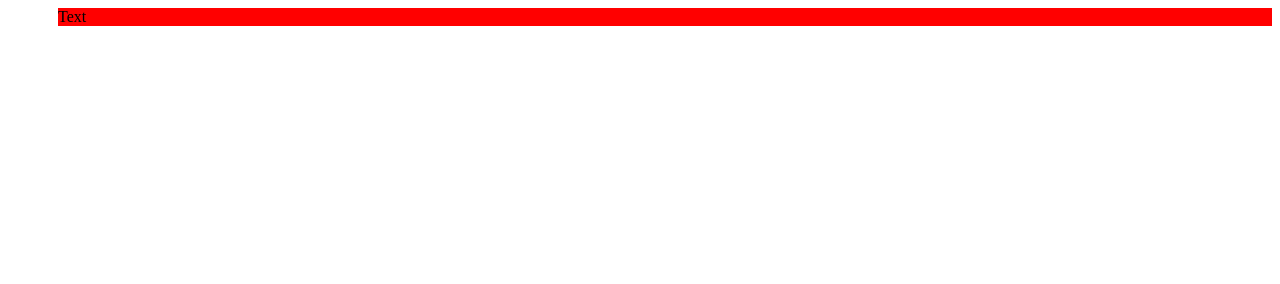
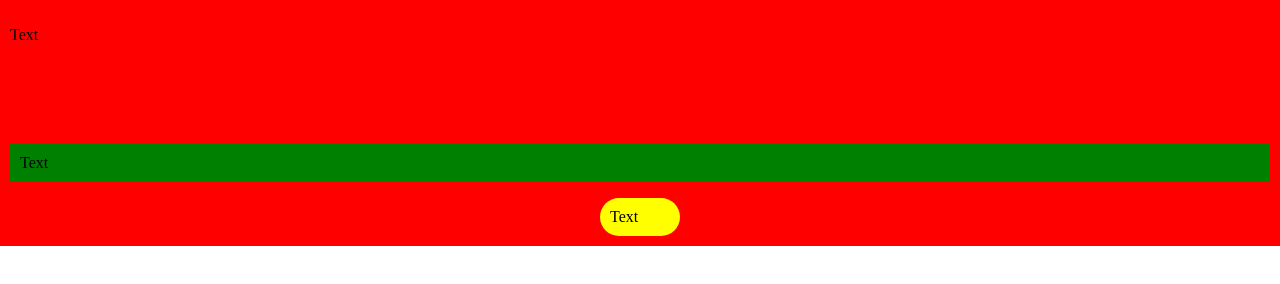
Before and after one commit to stefan-jieanu/tuts, a website built with Vite: page index.html in a window 1280 px wide. Built offline with nearby package versions, Linux system fonts and the light colour scheme.

Commit message:
margin/padding and center

```diff
--- a/index.html
+++ b/index.html
@@ -9,7 +9,9 @@
   <body>
     <div id="app">
       <div class="box">
-        Text
+        <p>Text</p>
+        <p class="second">Text</p>
+        <p class="third">Text</p>
       </div>
     </div>
     <script type="module" src="/main.js"></script>
--- a/style.css
+++ b/style.css
@@ -1,10 +1,31 @@
+body {
+  margin: 0;
+}
+
 #app {
-  padding-left: 50px;
-  padding-right: 50px;
-  overflow: scroll;
+
 }
 
 .box {
-  width: 100vw;
+  padding: 10px;
   background-color: red;
+  /* padding-left: 50px; */
 }
+
+.box p.second {
+  /* margin: 10px; */
+  /* margin-left: 50px; */
+  margin-top: 100px;
+  padding: 10px;
+  background-color: green;
+}
+
+.third {
+  padding: 10px;
+  border-radius: 25px;
+  background-color: yellow;
+
+  width: 60px;
+  margin: auto;
+
+}
```
